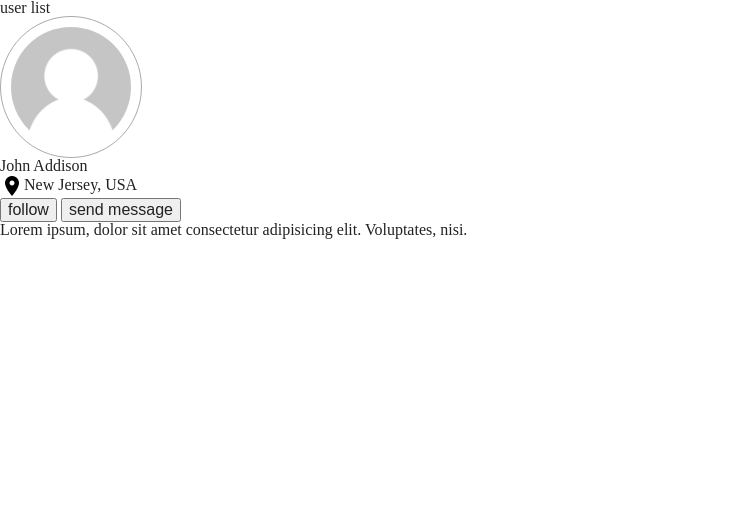
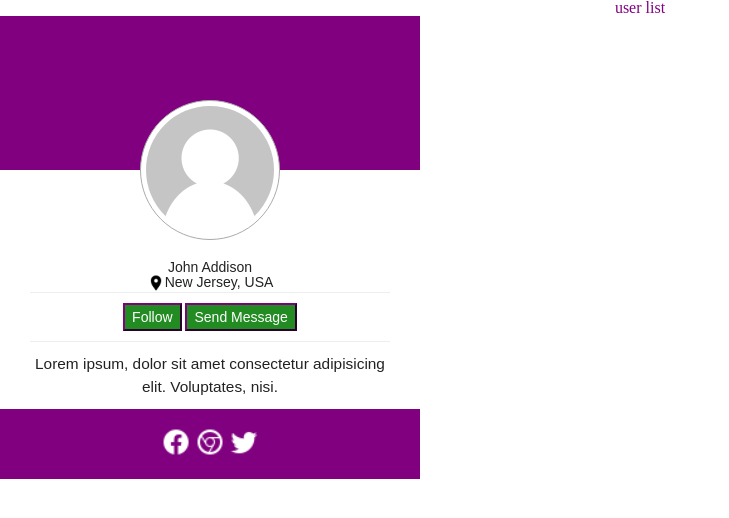
Before and after one commit to dominovocat/Practica03, a plain HTML site: page index.html in a window 1280 px wide. Shown: the whole page, without its empty margins (0-729 px from the left). Drawn offline with Linux system fonts and the light colour scheme.

Commit message:
Add beta photo-profile

```diff
--- a/assets/css/style.css
+++ b/assets/css/style.css
@@ -1,8 +1,34 @@
+* {
+  box-sizing: border-box;
+}
+
+.card-container {
+  --main-color: purple;
+  text-align: center;
+}
+.title-container {
+  color: var(--main-color);
+}
+.card-wrapper {
+  --image-size: 140px;
+  min-width: calc(var(--image-size) * 2);
+  width: 100%;
+  max-width: calc(var(--image-size) * 3);
+  text-align: center;
+  font-family: sans-serif;
+  font-size: 14px;
+}
+.header-bg {
+  height: calc(var(--image-size) * 1.1);
+  background-color: var(--main-color);
+}
 .photo-profile {
-  width: 120px;
-  height: 120px;
+  width: var(--image-size);
+  height: var(--image-size);
+  margin-top: calc(var(--image-size) / 2 * -1);
+  margin-bottom: 20px;
 
-  padding: 10px;
+  padding: 5px;
   border: 1px solid #aaa;
   border-radius: 50%;
 
@@ -11,3 +37,53 @@
 
   background-color: white;
 }
+.full-name-user {
+  max-width: 50%;
+  margin: 0 auto;
+  overflow: hidden;
+  white-space: nowrap;
+  text-overflow: ellipsis;
+}
+.address-user > img {
+  height: 18px;
+}
+.footer-bg {
+  height: calc(var(--image-size) * 0.5);
+  padding-top: 8px;
+  background-color: var(--main-color);
+}
+.btn-container {
+  margin: 0 30px;
+  padding: 10px 0;
+  border-top: 1px solid #eeeeee;
+  border-bottom: 1px solid #eeeeee;
+}
+.btn {
+  margin: 0 auto;
+  padding: 0.3em 0.5em;
+  max-width: 50%;
+  text-transform: capitalize;
+  color: white;
+}
+.follow-bg {
+  background-color: forestgreen;
+  border-color: var(--main-color);
+}
+.main-bg {
+  border-color: var(--main-color);
+  background-color: forestgreen;
+}
+.card-text {
+  padding: 10px 30px;
+  font-size: 1.1em;
+  line-height: 1.5em;
+}
+.text-inline {
+  overflow: hidden;
+  white-space: nowrap;
+  text-overflow: ellipsis;
+}
+.footer-bg img {
+  width: 30px;
+  margin-top: 10px;
+}
--- a/index.html
+++ b/index.html
@@ -9,7 +9,7 @@
   <body>
     <section class="card-container">
       <h1 class="title-container">user list</h1>
-      <article class="card-wrapper"></article>
+      <article class="card-wrapper">
       <header class="header-bg"></header>
       <div class="card-content">
         <div class="photo-wrapper">
@@ -19,14 +19,14 @@
             class="photo-profile"
           />
         </div>
-        <h2 class="full-name-user">John Addison</h2>
+        <h2 class="full-name-user text-inline">John Addison</h2>
         <address class="address-user">
           <img src="./assets/css/images/map-marker.png" alt="adress" />New
           Jersey, USA
         </address>
         <div class="btn-container">
-          <button class="btn">follow</button>
-          <button class="btn">send message</button>
+          <button class="btn text-inline follow-bg">follow</button>
+          <button class="btn text-inline main-bg">send message</button>
         </div>
         <p class="card-text">
           Lorem ipsum, dolor sit amet consectetur adipisicing elit. Voluptates,
@@ -44,6 +44,7 @@
           ><img src="./assets/css/images/twitter.png" alt="twitter"
         /></a>
       </footer>
+    </article>
     </section>
   </body>
 </html>
```
